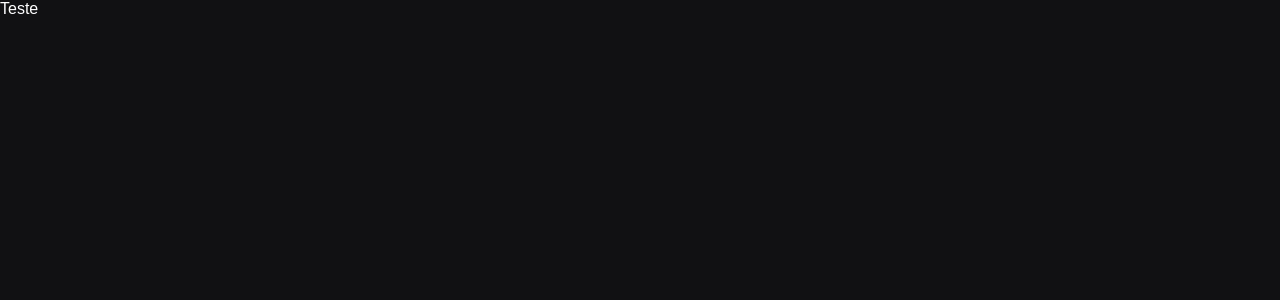
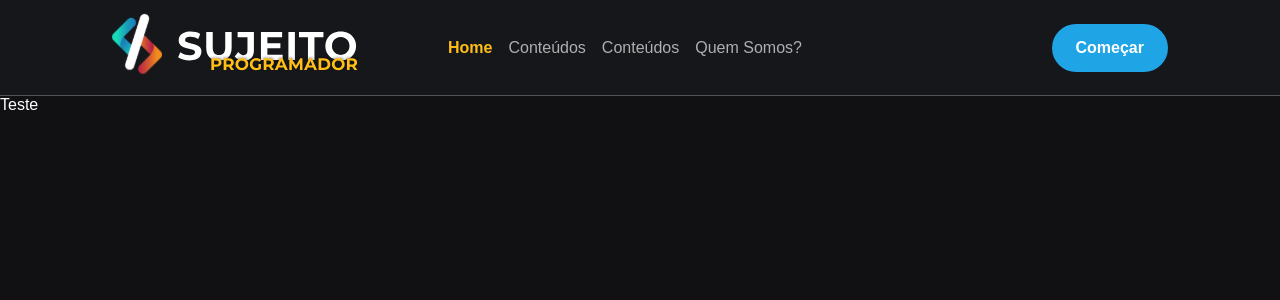
Before and after one commit to douglasfdev/blog, a Next.js app: page / in a window 1280 px wide. Shown: the top 300 px of the page. Built offline with nearby package versions, Linux system fonts and the light colour scheme.

Commit message:
feat: add Link & ActiveLink component to get props of Link

```diff
--- /dev/null
+++ b/src/components/ActiveLink/index.tsx
@@ -0,0 +1,23 @@
+import Link from "next/link";
+import { ActiveLinkProps } from "../../interfaces/ActiveLinkProps";
+import { useRouter } from "next/router";
+import { cloneElement } from "react";
+
+export default function ActiveLink({
+  children,
+  activeClassName,
+  ...props
+}: ActiveLinkProps): JSX.Element {
+  const { asPath } = useRouter();
+
+  const className = asPath === props.href ? activeClassName : '';
+  //Se a rota/pagina que estamos acessando for igual ao link que ele clicou entao ativamos o classname
+
+  return (
+    <Link {...props}>
+      {cloneElement(children, {
+        className,
+      })}
+    </Link>
+  );
+}
--- /dev/null
+++ b/src/components/Header/index.tsx
@@ -0,0 +1,37 @@
+import styles from './styles.module.scss';
+import Image from 'next/image';
+import logo from '../../../public/images/logo.svg';
+import ActiveLink from '../ActiveLink';
+
+export default function Header() {
+  return (
+    <header className={styles.headerContainer}>
+      <div className={styles.headerContent}>
+        <ActiveLink href="/" activeClassName={styles.active}>
+          <Image src={logo} alt="Logo" />
+        </ActiveLink>
+        <nav>
+          <ActiveLink href="/" activeClassName={styles.active}>
+            <p>Home</p>
+          </ActiveLink>
+
+          <ActiveLink href="/posts" activeClassName={styles.active}>
+            <p>Conteúdos</p>
+          </ActiveLink>
+
+          <ActiveLink href="/conteudos" activeClassName={styles.active}>
+            <p>Conteúdos</p>
+          </ActiveLink>
+
+          <ActiveLink href="/sobre" activeClassName={styles.active}>
+            <p>Quem Somos?</p>
+          </ActiveLink>
+        </nav>
+
+        <a className={styles.readyButton} type="button" href="https://portfolio">
+          Começar
+        </a>
+      </div>
+    </header>
+  );
+};
--- /dev/null
+++ b/src/components/Header/styles.module.scss
@@ -0,0 +1,87 @@
+.headerContainer{
+  height: 6rem;
+  border-bottom: 1px solid var(--gray-200);
+  background: var(--gray-700);
+}
+
+.headerContent {
+  max-width: 1120px;
+  height: 6rem;
+  margin: 0 auto;
+  padding: 0 2rem;
+  display: flex;
+  align-items: center;
+
+  img {
+    cursor: pointer;
+  }
+
+  nav {
+    margin-left: 5rem;
+    height: 6rem;
+
+    p{
+      display: inline-block;
+      position: relative;
+      padding: 0 0.5rem;
+      height: 6rem;
+      line-height: 6rem;
+      color: var(--gray-100);
+      transition: color ease-in-out 0.2s;
+
+     & + p {
+        margin-left: 2rem;
+      }
+
+      &:hover{
+        color: var(--white);
+      }
+
+      &.active{
+        color: var(--yellow-500);
+        font-weight: bold;
+      }
+
+    }
+  }
+}
+
+.readyButton {
+  margin-left: auto;
+  height: 3rem;
+  border-radius: 3rem;
+  background: var(--blue-900);
+  border: 0;
+  padding: 0 1.5rem;
+  display: flex;
+  align-items: center;
+  justify-content: center;
+  color: var(--white);
+  font-weight: 600;
+  transition: filter ease-in-out 0.2s;
+
+  &:hover{
+    filter: brightness(1.1);
+  }
+}
+
+@media (max-width: 895px) {
+  .headerContainer{
+    height: 11rem;
+    padding: 0.5rem 0;
+  }
+  .headerContent {
+    display: flex;
+    flex-direction: column;
+
+    nav {
+      display: block;
+      margin-left: auto;
+      margin-right: auto;
+    }
+
+    .readyButton {
+      display: none;
+    }
+  }
+}
--- /dev/null
+++ b/src/interfaces/ActiveLinkProps.ts
@@ -0,0 +1,7 @@
+import { LinkProps } from "next/link";
+import { ReactElement } from "react";
+
+export interface ActiveLinkProps extends LinkProps {
+  children: ReactElement;
+  activeClassName: string;
+}
--- a/src/pages/_app.tsx
+++ b/src/pages/_app.tsx
@@ -1,7 +1,13 @@
 import type { AppProps } from 'next/app';
+import Header from '../components/Header';
 
 import '../styles/global.scss';
 
 export default function App({ Component, pageProps }: AppProps): JSX.Element {
-  return <Component {...pageProps} />
+  return (
+    <>
+      <Header />
+        <Component {...pageProps} />
+    </>
+  )
 }
```
